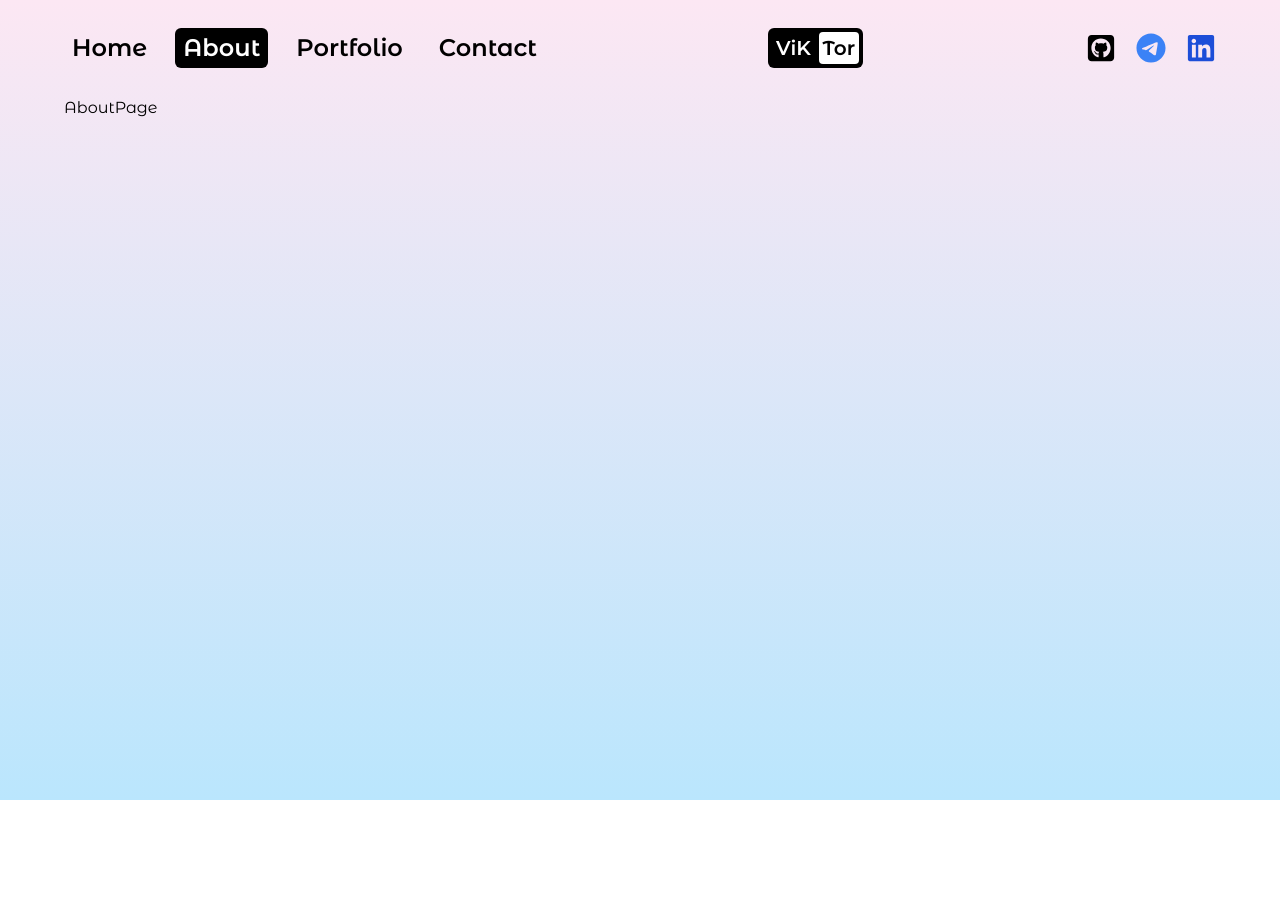
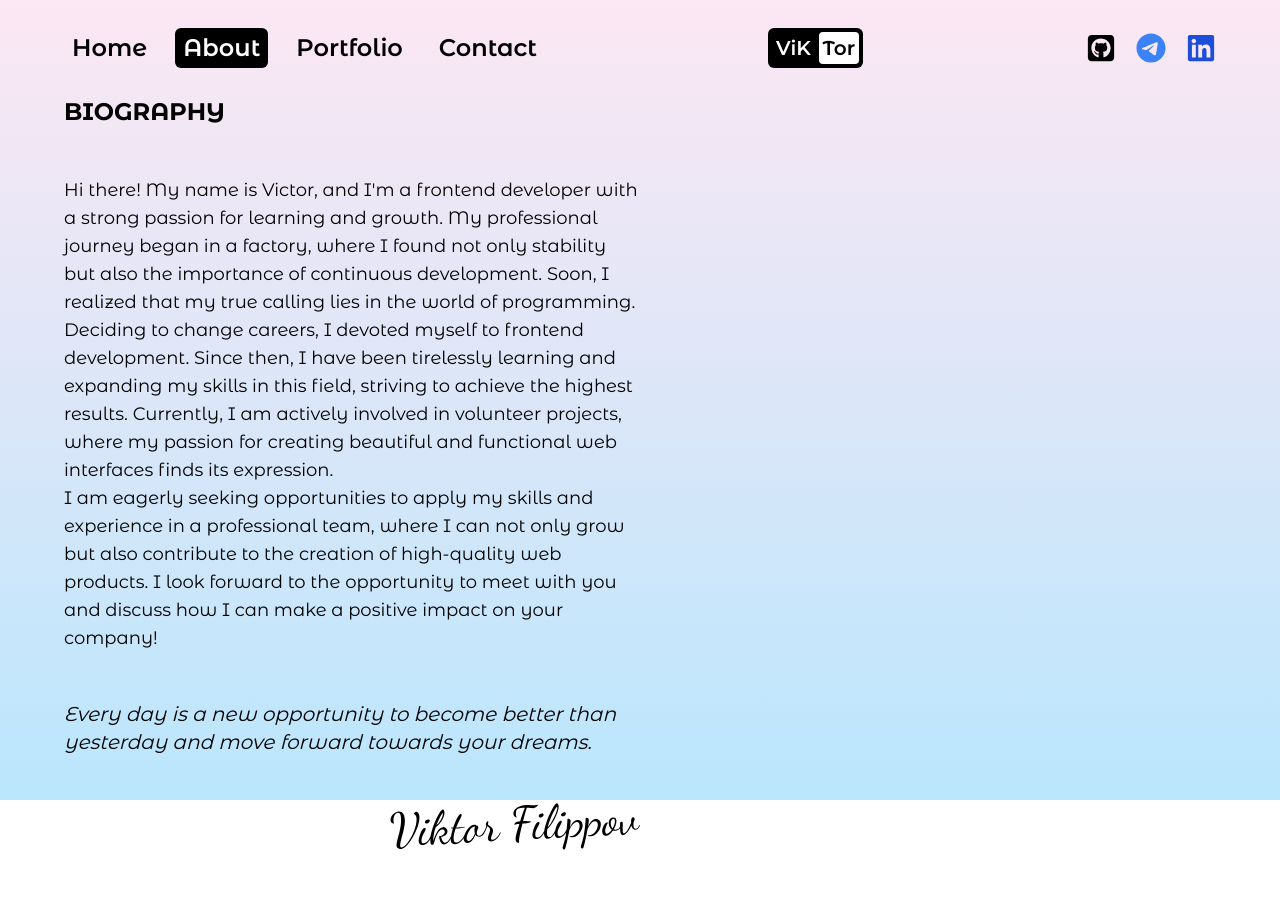
Before and after one commit to jackal7819/portfolio-next, a Next.js app: page /about in a window 1280 px wide. Shown: the top 912 px of the page. Before the commit the page ends 800 px from the top, so only its background shows below. Built offline with nearby package versions, Linux system fonts and the light colour scheme.

Commit message:
Add skills

```diff
--- a/app/about/page.jsx
+++ b/app/about/page.jsx
@@ -1,6 +1,32 @@
 'use client';
 
 import { motion } from 'framer-motion';
+import Image from 'next/image';
+
+const skills = [
+	{ id: 1, name: 'JavaScript' },
+	{ id: 2, name: 'TypeScript' },
+	{ id: 3, name: 'React' },
+	{ id: 4, name: 'React Native' },
+	{ id: 5, name: 'Next.js' },
+	{ id: 6, name: 'Vue' },
+	{ id: 7, name: 'Nuxt' },
+	{ id: 8, name: 'HTML' },
+	{ id: 9, name: 'CSS' },
+	{ id: 10, name: 'SCSS' },
+	{ id: 11, name: 'Tailwind' },
+	{ id: 12, name: 'Styled Components' },
+	{ id: 13, name: 'Git' },
+	{ id: 14, name: 'GitHub' },
+	{ id: 15, name: 'Rest API' },
+	{ id: 16, name: 'GraphQL' },
+	{ id: 17, name: 'Apollo' },
+	{ id: 18, name: 'Tanstack Query' },
+	{ id: 19, name: 'Redux Toolkit' },
+	{ id: 20, name: 'Pinia' },
+	{ id: 21, name: 'Framer Motion' },
+	{ id: 22, name: 'Vite' },
+];
 
 const AboutPage = () => {
 	return (
@@ -10,7 +36,137 @@ const AboutPage = () => {
 			animate={{ y: '0%' }}
 			transition={{ duration: 1 }}
 		>
-			AboutPage
+			{/* CONTAINER */}
+			<div className='h-full lg:flex'>
+				{/* TEXT CONTAINER */}
+				<div className='flex flex-col gap-24 md:gap-32 lg:gap-48 xl:gap-64 lg:pr-0 px-[5%] xl:w-1/2 lg:w-2/3'>
+					{/* BIOGRAPHY CONTAINER */}
+					<div className='flex flex-col justify-center gap-12'>
+						{/* BIOGRAPHY TITLE */}
+						<h1 className='text-2xl font-bold uppercase'>
+							Biography
+						</h1>
+						{/* BIOGRAPHY DESCRIPTION */}
+						<p className='text-lg'>
+							Hi there! My name is Victor, and I'm a frontend
+							developer with a strong passion for learning and
+							growth. My professional journey began in a factory,
+							where I found not only stability but also the
+							importance of continuous development. Soon, I
+							realized that my true calling lies in the world of
+							programming.<br></br>
+							Deciding to change careers, I devoted myself to
+							frontend development. Since then, I have been
+							tirelessly learning and expanding my skills in this
+							field, striving to achieve the highest results.
+							Currently, I am actively involved in volunteer
+							projects, where my passion for creating beautiful
+							and functional web interfaces finds its expression.
+							<br></br>I am eagerly seeking opportunities to apply
+							my skills and experience in a professional team,
+							where I can not only grow but also contribute to the
+							creation of high-quality web products. I look
+							forward to the opportunity to meet with you and
+							discuss how I can make a positive impact on your
+							company!
+						</p>
+						{/* BIOGRAPHY QUOTE */}
+						<span className='text-xl italic'>
+							Every day is a new opportunity to become better than
+							yesterday and move forward towards your dreams.
+						</span>
+						{/* BIOGRAPHY SIGN SVG */}
+						<div className='self-end'>
+							<Image
+								src='/name.svg'
+								alt='name'
+								width={250}
+								height={70}
+								className='-rotate-3'
+							/>
+						</div>
+						{/* BIOGRAPHY SCROLL SVG */}
+						<motion.svg
+							initial={{ opacity: 0.2, y: 0 }}
+							animate={{ opacity: 1, y: '10px' }}
+							transition={{
+								repeat: Infinity,
+								duration: 3,
+								ease: 'easeInOut',
+							}}
+							viewBox='0 0 24 24'
+							fill='none'
+							xmlns='http://www.w3.org/2000/svg'
+							width={50}
+							height={50}
+						>
+							<path
+								d='M5 15C5 16.8565 5.73754 18.6371 7.05029 19.9498C8.36305 21.2626 10.1435 21.9999 12 21.9999C13.8565 21.9999 15.637 21.2626 16.9498 19.9498C18.2625 18.6371 19 16.8565 19 15V9C19 7.14348 18.2625 5.36305 16.9498 4.05029C15.637 2.73754 13.8565 2 12 2C10.1435 2 8.36305 2.73754 7.05029 4.05029C5.73754 5.36305 5 7.14348 5 9V15Z'
+								stroke='#000000'
+								strokeWidth='1'
+							></path>
+							<path
+								d='M12 6V14'
+								stroke='#000000'
+								strokeWidth='1'
+							></path>
+							<path
+								d='M15 11L12 14L9 11'
+								stroke='#000000'
+								strokeWidth='1'
+							></path>
+						</motion.svg>
+					</div>
+					{/* SKILLS CONTAINER */}
+					<div className='flex flex-col justify-center gap-12'>
+						{/* SKILLS TITLE */}
+						<h1 className='text-2xl font-bold uppercase'>Skills</h1>
+						{/* SKILLS LIST */}
+						<div className='grid grid-cols-2 gap-4'>
+							{skills.map((skill) => (
+								<div key={skill.id} className='p-2 text-sm text-center text-white duration-300 bg-black rounded cursor-pointer hover:bg-amber-500 hover:text-white'>
+									{skill.name}
+								</div>
+							))}
+						</div>
+						{/* SKILLS SCROLL SVG */}
+						<motion.svg
+							initial={{ opacity: 0.2, y: 0 }}
+							animate={{ opacity: 1, y: '10px' }}
+							transition={{
+								repeat: Infinity,
+								duration: 3,
+								ease: 'easeInOut',
+							}}
+							viewBox='0 0 24 24'
+							fill='none'
+							xmlns='http://www.w3.org/2000/svg'
+							width={50}
+							height={50}
+						>
+							<path
+								d='M5 15C5 16.8565 5.73754 18.6371 7.05029 19.9498C8.36305 21.2626 10.1435 21.9999 12 21.9999C13.8565 21.9999 15.637 21.2626 16.9498 19.9498C18.2625 18.6371 19 16.8565 19 15V9C19 7.14348 18.2625 5.36305 16.9498 4.05029C15.637 2.73754 13.8565 2 12 2C10.1435 2 8.36305 2.73754 7.05029 4.05029C5.73754 5.36305 5 7.14348 5 9V15Z'
+								stroke='#000000'
+								strokeWidth='1'
+							></path>
+							<path
+								d='M12 6V14'
+								stroke='#000000'
+								strokeWidth='1'
+							></path>
+							<path
+								d='M15 11L12 14L9 11'
+								stroke='#000000'
+								strokeWidth='1'
+							></path>
+						</motion.svg>
+					</div>
+					{/* EXPERIENCE CONTAINER */}
+					<div className=''></div>
+				</div>
+				{/* SVG CONTAINER */}
+				<div className='hidden'></div>
+			</div>
 		</motion.div>
 	);
 };
--- a/app/page.js
+++ b/app/page.js
@@ -12,7 +12,8 @@ const Home = () => {
 			animate={{ y: '0%' }}
 			transition={{ duration: 1 }}
 		>
-			<div className='flex flex-col h-full gap-20 pb-24 lg:flex-row lg:pb-0'>
+			<div className='flex flex-col h-full gap-20 pb-24 lg:flex-row lg:pb-0 px-[5%]'>
+				{/* IMAGE CONTAINER */}
 				<div className='relative h-1/2 lg:h-full lg:w-1/2'>
 					<Image
 						src='/image.svg'
@@ -21,11 +22,14 @@ const Home = () => {
 						className='object-contain'
 					/>
 				</div>
+				{/* TEXT CONTAINER */}
 				<div className='flex flex-col items-center justify-center gap-8 h-1/2 lg:h-full lg:w-1/2'>
+					{/* TITLE */}
 					<h1 className='text-4xl font-bold md:text-6xl'>
 						Crafting Digital Experiences, <br></br>Designing
 						Tomorrow
 					</h1>
+					{/* DESCRIPTION */}
 					<p className='md:text-xl'>
 						Welcome to my digital canvas, where innovation and
 						creativity converge. With a keen eye for aesthetics and
@@ -33,6 +37,7 @@ const Home = () => {
 						collection of projects that reflect my commitment to
 						excellence.
 					</p>
+					{/* BUTTONS */}
 					<div className='flex items-center justify-center w-full gap-4 lg:justify-start'>
 						<Link
 							href='/portfolio'
--- a/components/Navbar.jsx
+++ b/components/Navbar.jsx
@@ -93,6 +93,7 @@ const Navbar = () => {
 
 	return (
 		<div className='flex items-center justify-between h-full'>
+			{/* LINKS */}
 			<div className='hidden gap-5 md:flex'>
 				{links.map((link) => (
 					<Link
@@ -106,6 +107,7 @@ const Navbar = () => {
 					</Link>
 				))}
 			</div>
+			{/* LOGO */}
 			<div className='md:hidden lg:flex'>
 				<Link
 					href='/'
@@ -119,6 +121,7 @@ const Navbar = () => {
 					</span>
 				</Link>
 			</div>
+			{/* SOCIALS */}
 			<div className='items-center hidden gap-5 md:flex'>
 				{socials.map((social) => (
 					<Link key={social.icon} href={social.url}>
@@ -128,7 +131,9 @@ const Navbar = () => {
 					</Link>
 				))}
 			</div>
+			{/* MOBILE MENU */}
 			<div className='md:hidden'>
+				{/* HAMBURGER */}
 				<button
 					className='relative z-50 flex flex-col justify-between w-10 h-8'
 					onClick={() => setOpen((prev) => !prev)}
@@ -149,12 +154,13 @@ const Navbar = () => {
 						className='w-10 h-1 origin-left bg-black rounded'
 					></motion.div>
 				</button>
+				{/* MOBILE LINKS */}
 				{open && (
 					<motion.div
 						variants={listVariants}
 						initial='closed'
 						animate='opened'
-						className='absolute top-0 left-0 z-10 flex flex-col items-center justify-center w-screen h-screen gap-8 text-4xl text-white bg-black'
+						className='absolute top-0 left-0 z-40 flex flex-col items-center justify-center w-screen h-screen gap-8 text-4xl text-white bg-black'
 					>
 						{links.map((link) => (
 							<motion.div
--- a/components/TransitionProvider.jsx
+++ b/components/TransitionProvider.jsx
@@ -36,7 +36,7 @@ const TransitionProvider = ({ children }) => {
 				<div className='h-24 px-[5%] max-w-[1920px] mx-auto'>
 					<Navbar />
 				</div>
-				<div className='h-[calc(100vh-6rem)] px-[5%] max-w-[1920px] mx-auto'>
+				<div>
 					{children}
 				</div>
 			</div>
```
Also changed, not shown: public/name.svg (added).
